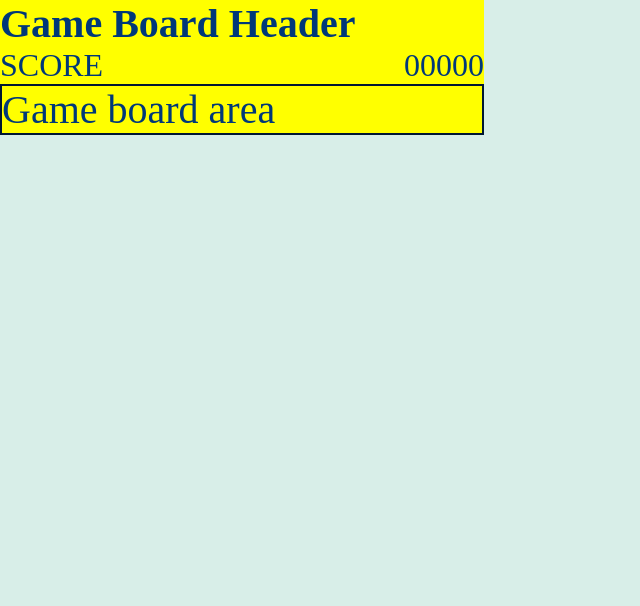
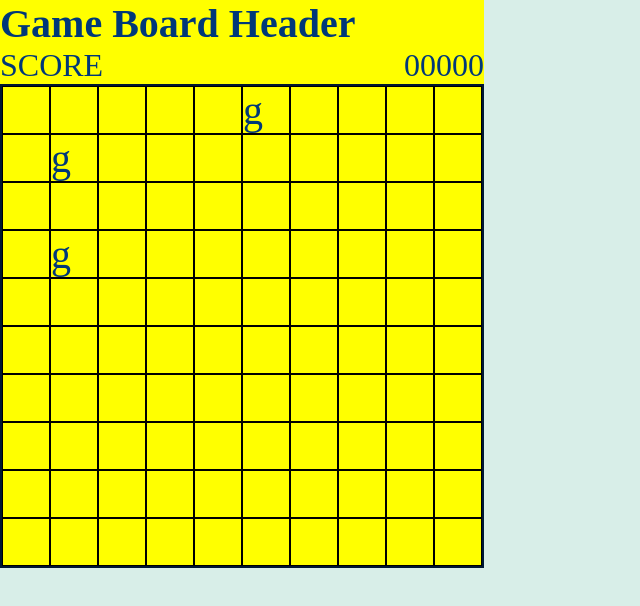
Before and after one commit to bilaal-sadiq/minesweeper, a plain HTML site: page index.html in a window 1280 px wide. Shown: the whole page, without its empty margins (0-640 px from the left). Drawn offline with Linux system fonts and the light colour scheme; a web font is replaced by a local one.

Commit message:
box layout

```diff
--- a/index.html
+++ b/index.html
@@ -18,7 +18,112 @@
                 <span>00000</span>
             </div>
         </header>
-        <main class="game-board">Game board area</main>
+        <main class="game-board">
+
+            <div class="grid">
+                <div class="cell"></div>
+                <div class="cell"></div>
+                <div class="cell"></div>
+                <div class="cell"></div>
+                <div class="cell"></div>
+                <div class="cell">g</div>
+                <div class="cell"></div>
+                <div class="cell"></div>
+                <div class="cell"></div>
+                <div class="cell"></div>
+                <div class="cell"></div>
+                <div class="cell">g</div>
+                <div class="cell"></div>
+                <div class="cell"></div>
+                <div class="cell"></div>
+                <div class="cell"></div>
+                <div class="cell"></div>
+                <div class="cell"></div>
+                <div class="cell"></div>
+                <div class="cell"></div>
+                <div class="cell"></div>
+                <div class="cell"></div>
+                <div class="cell"></div>
+                <div class="cell"></div>
+                <div class="cell"></div>
+                <div class="cell"></div>
+                <div class="cell"></div>
+                <div class="cell"></div>
+                <div class="cell"></div>
+                <div class="cell"></div>
+                <div class="cell"></div>
+                <div class="cell">g</div>
+                <div class="cell"></div>
+                <div class="cell"></div>
+                <div class="cell"></div>
+                <div class="cell"></div>
+                <div class="cell"></div>
+                <div class="cell"></div>
+                <div class="cell"></div>
+                <div class="cell"></div>
+                <div class="cell"></div>
+                <div class="cell"></div>
+                <div class="cell"></div>
+                <div class="cell"></div>
+                <div class="cell"></div>
+                <div class="cell"></div>
+                <div class="cell"></div>
+                <div class="cell"></div>
+                <div class="cell"></div>
+                <div class="cell"></div>
+                <div class="cell"></div>
+                <div class="cell"></div>
+                <div class="cell"></div>
+                <div class="cell"></div>
+                <div class="cell"></div>
+                <div class="cell"></div>
+                <div class="cell"></div>
+                <div class="cell"></div>
+                <div class="cell"></div>
+                <div class="cell"></div>
+                <div class="cell"></div>
+                <div class="cell"></div>
+                <div class="cell"></div>
+                <div class="cell"></div>
+                <div class="cell"></div>
+                <div class="cell"></div>
+                <div class="cell"></div>
+                <div class="cell"></div>
+                <div class="cell"></div>
+                <div class="cell"></div>
+                <div class="cell"></div>
+                <div class="cell"></div>
+                <div class="cell"></div>
+                <div class="cell"></div>
+                <div class="cell"></div>
+                <div class="cell"></div>
+                <div class="cell"></div>
+                <div class="cell"></div>
+                <div class="cell"></div>
+                <div class="cell"></div>
+                <div class="cell"></div>
+                <div class="cell"></div>
+                <div class="cell"></div>
+                <div class="cell"></div>
+                <div class="cell"></div>
+                <div class="cell"></div>
+                <div class="cell"></div>
+                <div class="cell"></div>
+                <div class="cell"></div>
+                <div class="cell"></div>
+                <div class="cell"></div>
+                <div class="cell"></div>
+                <div class="cell"></div>
+                <div class="cell"></div>
+                <div class="cell"></div>
+                <div class="cell"></div>
+                <div class="cell"></div>
+                <div class="cell"></div>
+                <div class="cell"></div>
+                <div class="cell"></div>
+            </div>
+
+        </main>
     </div>
 </body>
 </html>
--- a/style.css
+++ b/style.css
@@ -33,3 +33,14 @@ h1 {
     display: flex;
     justify-content: space-between;
 }
+
+.grid {
+    display: flex;
+    flex-wrap: wrap;
+}
+
+.cell {
+    border: 1px solid black;
+    width: 48px;
+    height: 48px;
+}
```
